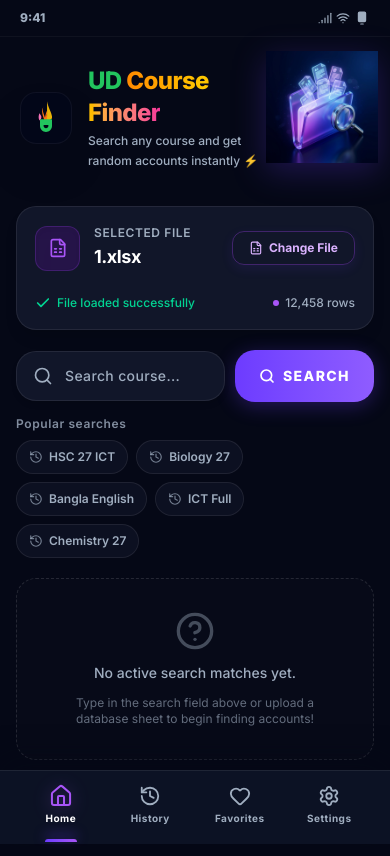
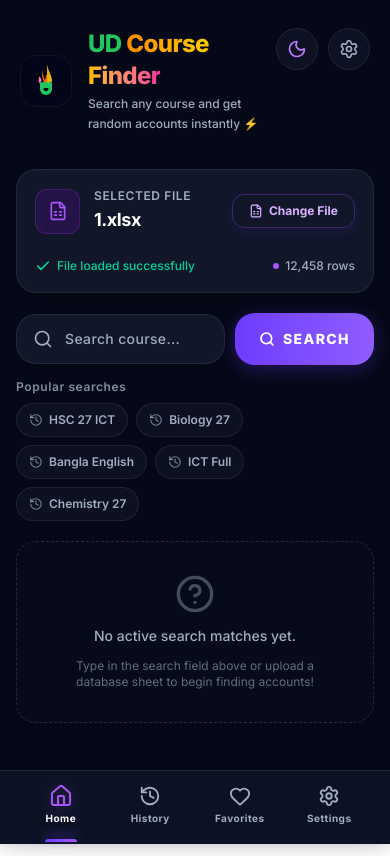
Before and after one commit to raif-010/UD-Course-finder, a React (Vite) app: page / in a window 390 px wide. Built offline with nearby package versions, Linux system fonts and the light colour scheme.

Commit message:
refactor: remove unused UI elements and CI workflow
Clean up the codebase by removing the simulated mobile status bar, header illustrations, and the obsolete Android APK build workflow.

```diff
--- a/src/App.tsx
+++ b/src/App.tsx
@@ -14,7 +14,7 @@ import FavoritesPanel from './components/FavoritesPanel';
 import SettingsPanel from './components/SettingsPanel';
 import { generateDefaultRecords } from './data';
 import { AccountRecord, SearchHistory, AppSettings } from './types';
-import { Wifi, Battery, Signal, CheckCircle2, AlertCircle } from 'lucide-react';
+import { CheckCircle2, AlertCircle } from 'lucide-react';
 
 export default function App() {
   // --------- CORE STATE ---------
@@ -268,23 +268,6 @@ export default function App() {
       }`}
       id="app-container"
     >
-      {/* simulated Android Device Notch Header Frame (visible for clean aesthetics on wider displays) */}
-      <div
-        className={`w-full max-w-md mx-auto px-5 py-2.5 flex items-center justify-between border-b text-xs ${
-          isDarkTheme
-            ? 'bg-[#050816] text-[#A0AEC0] border-[rgba(255,255,255,0.04)]'
-            : 'bg-[#F4F5F9] text-[#64748B] border-gray-200'
-        }`}
-        id="simulated-notch"
-      >
-        <span className="font-extrabold" id="notch-time">9:41</span>
-        <div className="flex items-center gap-1" id="notch-icons">
-          <Signal className="w-3.5 h-3.5" />
-          <Wifi className="w-3.5 h-3.5" />
-          <Battery className="w-4 h-4 fill-current rotate-90 scale-90" />
-        </div>
-      </div>
-
       {/* Main core content viewport */}
       <main className="w-full max-w-md mx-auto px-4 pt-1" id="android-viewport">
 
--- a/src/components/Header.tsx
+++ b/src/components/Header.tsx
@@ -74,17 +74,6 @@ export default function Header({ theme, onThemeToggle, onNavigateToSettings }: H
         >
           <Settings className="w-5 h-5" />
         </button>
-
-        {/* Floating 3D foldered illustration */}
-        <div className="absolute -bottom-14 -right-2 pointer-events-none select-none w-28 h-28 sm:w-32 sm:h-32 transition-transform duration-300 hover:scale-105" id="header-illustration-container">
-          <img
-            src="/src/assets/images/folder_search_illustration_1781892948695.jpg"
-            alt="3D folder search illustration"
-            referrerPolicy="no-referrer"
-            className="w-full h-full object-contain filter drop-shadow-[0_8px_16px_rgba(109,59,255,0.25)]"
-            id="header-illustration"
-          />
-        </div>
       </div>
     </header>
   );
```
